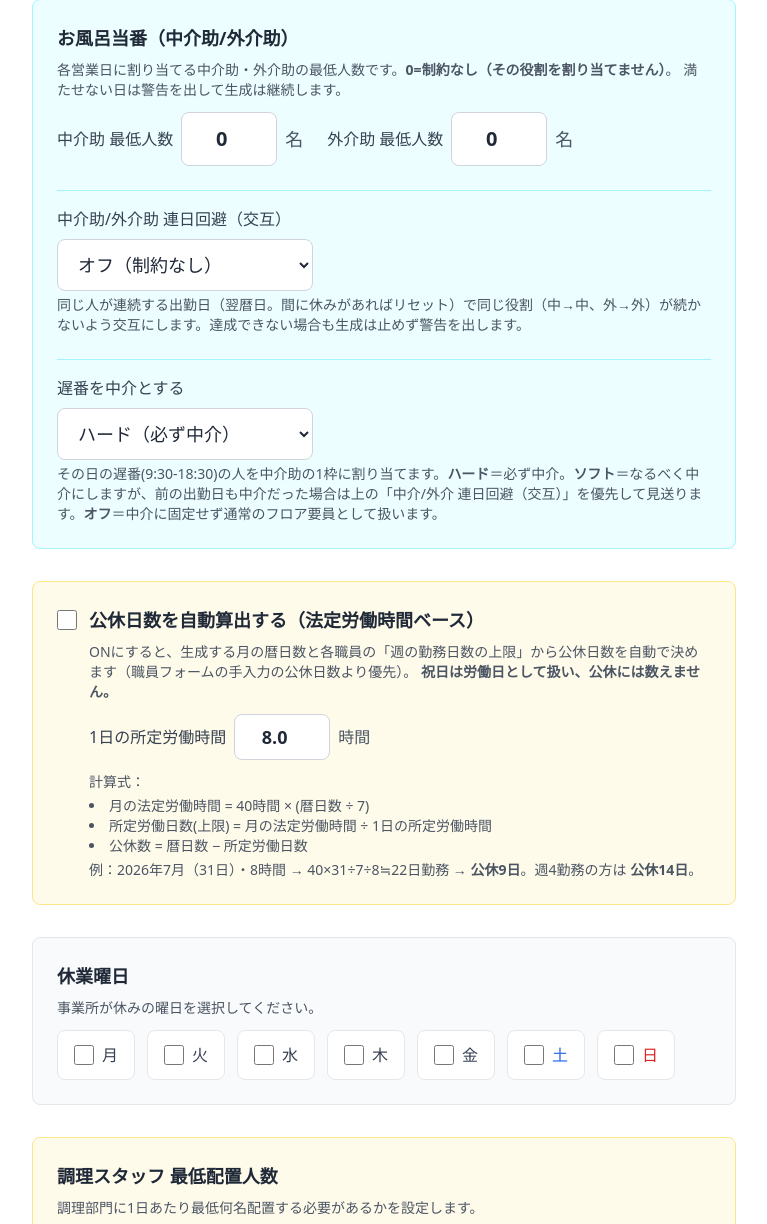
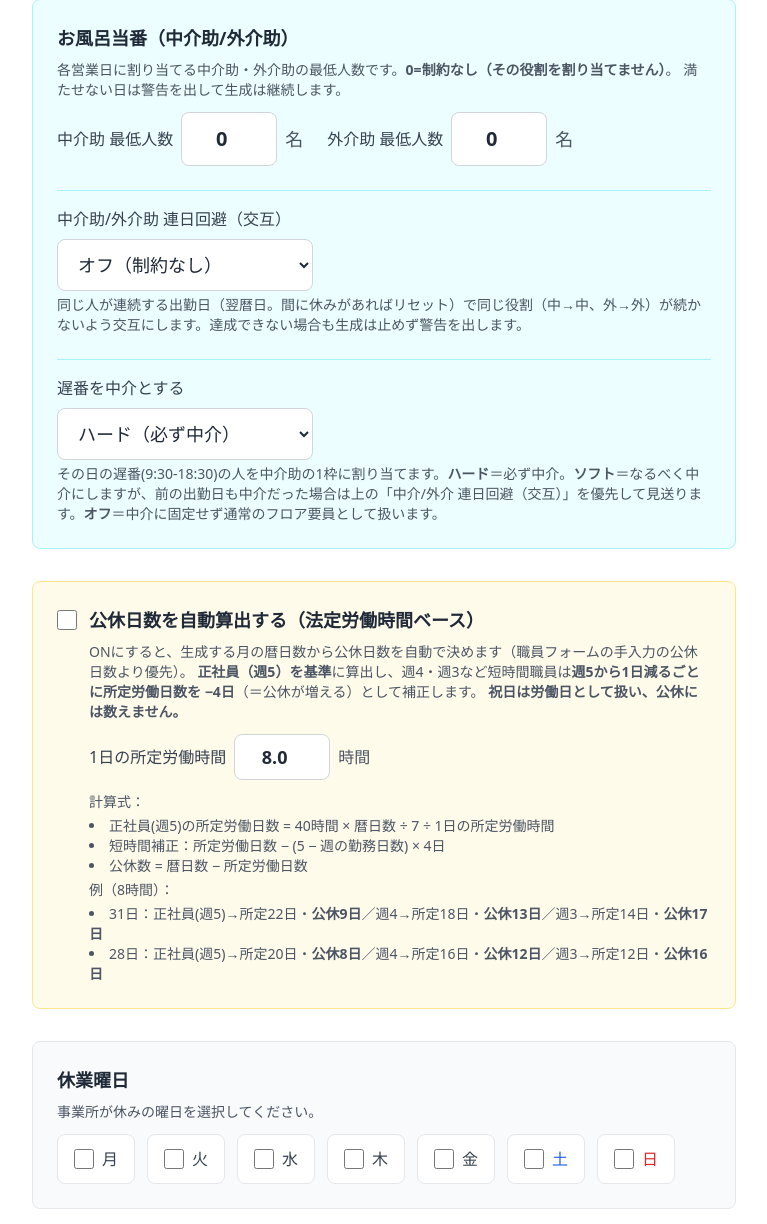
Before and after one commit to hinarisa5699-wq/shift-app-new, a Flask app: page /settings in a window 1280 px wide. Shown: the part 2601-3825 px from the top of the page, without its empty margins (32-799 px from the left). Run offline with Flask 3, Linux system fonts and the light colour scheme; the visitor is signed in with stand-in values (Sample User, id 1); data comes from the database, SQL or seed files in the repository; some libraries are stand-ins or nearby versions.

Commit message:
feat: 公休の自動算出を正社員(週5)基準＋短時間補正に変更
- 正社員(週5)所定労働日数 = floor(40h × 暦日数 ÷ 7 ÷ 1日所定時間)
  → 31/30/29/28日 = 22/21/20/20日（公休 9/9/9/8日）
- 短時間は週5から1日減るごとに所定労働を-4日（週4=-4, 週3=-8）
  所定 = max(0, 正社員所定 - (5-週勤務日数)×4) / 公休 = 暦日数 - 所定
- settings.html の説明・計算例も更新

Co-Authored-By: Claude Opus 4.8 (1M context) <noreply@anthropic.com>

```diff
--- a/app.py
+++ b/app.py
@@ -2108,24 +2108,33 @@ def create_app():
         for w in StaffWorkableDate.query.all():
             workable_dates_map.setdefault(w.staff_id, []).append(w.date.isoformat())
 
-        # 公休日数の自動算出（法定労働時間ベース）。ON時は手入力より優先。
-        #   週所定労働時間 = min(週の勤務日数上限 × 1日の所定労働時間, 40)   ※法定40時間で頭打ち
-        #   所定労働日数(上限) = floor(週所定労働時間 × 暦日数 ÷ 7 ÷ 1日の所定労働時間)
-        #   公休数 = 暦日数 − 所定労働日数
+        # 公休日数の自動算出。ON時は手入力より優先。
+        #   正社員(週5)を基準に算出し、週4・週3など短時間職員は所定労働日数を減らす。
+        #     正社員(週5)所定労働日数 = floor(40時間 × 暦日数 ÷ 7 ÷ 1日の所定労働時間)
+        #       → 31日:22 / 30日:21 / 29日:20 / 28日:20（＝公休 9/9/9/8）
+        #     短時間: 週5から1日減るごとに所定労働日数を -4日
+        #       （週4 = -4日, 週3 = -8日, 週2 = -12日 …）
+        #     所定労働日数 = max(0, 正社員所定 − (5 − 週勤務日数) × 4)
+        #     公休数 = 暦日数 − 所定労働日数
         #   ※祝日は労働日扱い（公休に数えない）。
         auto_ph_enabled = bool(getattr(settings_obj, "auto_public_holidays", False))
         _calendar_days = calendar.monthrange(year, month)[1]
         _daily_hours = float(getattr(settings_obj, "daily_work_hours", 8.0) or 8.0)
         if _daily_hours <= 0:
             _daily_hours = 8.0
+        # 正社員(週5・法定40時間)基準の所定労働日数
+        _fulltime_shotei = int(
+            min(5 * _daily_hours, 40.0) * _calendar_days / 7.0 / _daily_hours
+        )
 
         def _effective_public_holidays(s):
-            """auto_ph_enabled時は法定労働時間ベースの公休日数を返す（手入力より優先）。"""
+            """auto_ph_enabled時は正社員基準＋短時間補正の公休日数を返す（手入力より優先）。"""
             if not auto_ph_enabled:
                 return getattr(s, "public_holiday_count", 0) or 0
             week_days = s.max_days_per_week or 5
-            weekly_hours = min(week_days * _daily_hours, 40.0)
-            shotei_work_days = int(weekly_hours * _calendar_days / 7.0 / _daily_hours)
+            # 週5から1日減るごとに所定労働日数を -4日（週4=-4, 週3=-8 …）
+            reduction = max(0, 5 - week_days) * 4
+            shotei_work_days = max(0, _fulltime_shotei - reduction)
             return max(0, _calendar_days - shotei_work_days)
 
         # ORM → dict 変換（部門別に分割）
--- a/templates/settings.html
+++ b/templates/settings.html
@@ -338,7 +338,8 @@
                 <span class="ml-3 text-lg font-semibold text-gray-800">公休日数を自動算出する（法定労働時間ベース）</span>
             </label>
             <p class="text-gray-600 text-sm mt-2 ml-8">
-                ONにすると、生成する月の暦日数と各職員の「週の勤務日数の上限」から公休日数を自動で決めます（職員フォームの手入力の公休日数より優先）。
+                ONにすると、生成する月の暦日数から公休日数を自動で決めます（職員フォームの手入力の公休日数より優先）。
+                <strong>正社員（週5）を基準</strong>に算出し、週4・週3など短時間職員は<strong>週5から1日減るごとに所定労働日数を −4日</strong>（＝公休が増える）として補正します。
                 <strong>祝日は労働日として扱い、公休には数えません。</strong>
             </p>
             <div class="mt-3 ml-8 flex items-center gap-2">
@@ -352,11 +353,15 @@
             <div class="text-gray-600 text-sm mt-3 ml-8">
                 <p class="font-medium">計算式：</p>
                 <ul class="list-disc list-inside mt-1">
-                    <li>月の法定労働時間 = 40時間 × (暦日数 ÷ 7)</li>
-                    <li>所定労働日数(上限) = 月の法定労働時間 ÷ 1日の所定労働時間</li>
+                    <li>正社員(週5)の所定労働日数 = 40時間 × 暦日数 ÷ 7 ÷ 1日の所定労働時間</li>
+                    <li>短時間補正：所定労働日数 − (5 − 週の勤務日数) × 4日</li>
                     <li>公休数 = 暦日数 − 所定労働日数</li>
                 </ul>
-                <p class="mt-1">例：2026年7月（31日）・8時間 → 40×31÷7÷8≒22日勤務 → <strong>公休9日</strong>。週4勤務の方は <strong>公休14日</strong>。</p>
+                <p class="mt-1">例（8時間）：</p>
+                <ul class="list-disc list-inside mt-1">
+                    <li>31日：正社員(週5)→所定22日・<strong>公休9日</strong>／週4→所定18日・<strong>公休13日</strong>／週3→所定14日・<strong>公休17日</strong></li>
+                    <li>28日：正社員(週5)→所定20日・<strong>公休8日</strong>／週4→所定16日・<strong>公休12日</strong>／週3→所定12日・<strong>公休16日</strong></li>
+                </ul>
             </div>
         </div>
 
```
